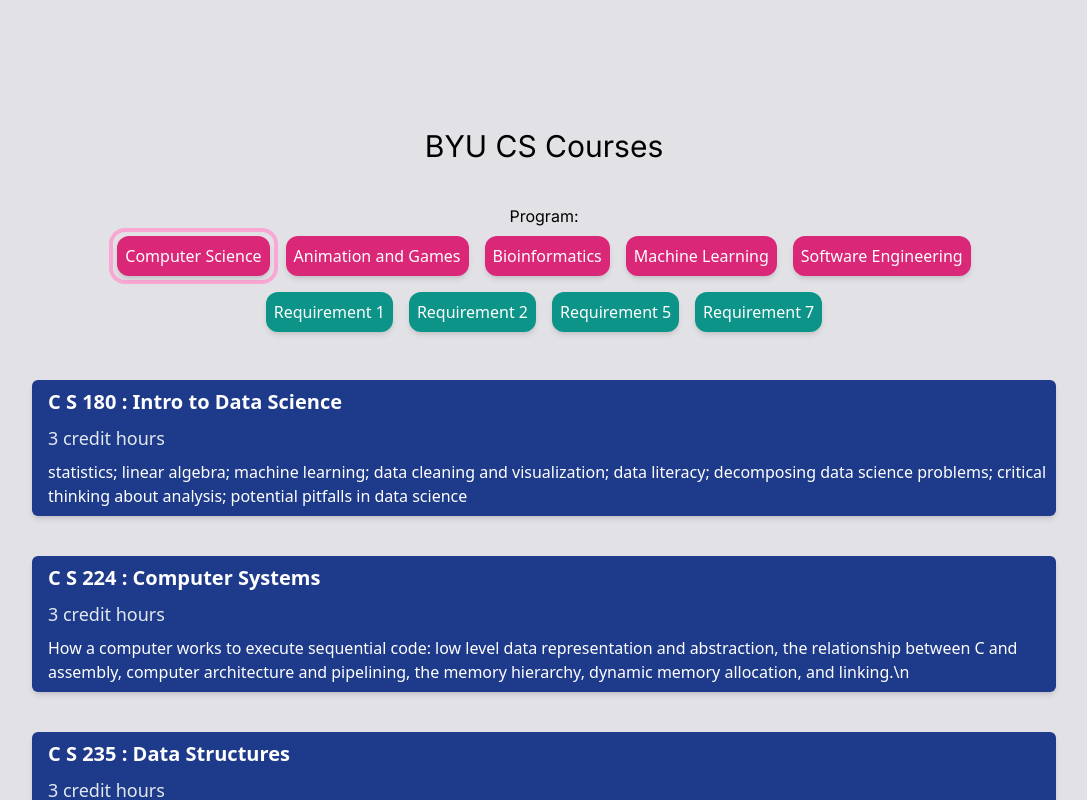
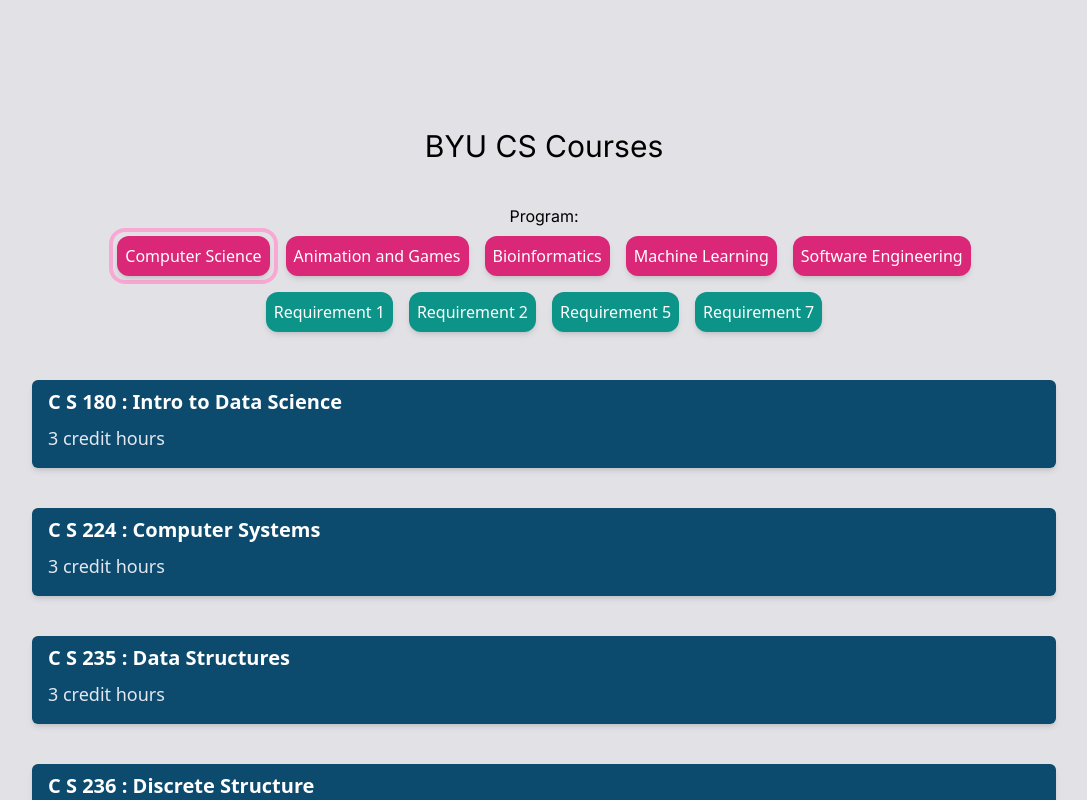
Before and after one commit to AlisonRampton/cs-classes-cards, a Next.js app: page / in a window 1280 px wide. Both pictures are taken after a click on the button "Computer Science". Shown: the top 800 px of the page, without its empty margins (96-1183 px from the left). Built offline with nearby package versions, Linux system fonts and the light colour scheme.

Commit message:
Added style elements, including expanding cards

```diff
--- a/app/class_card.tsx
+++ b/app/class_card.tsx
@@ -3,9 +3,10 @@ import { type Class } from "./definitions";
 export default function ClassCard({ classObj }: { classObj: Class }) {
   return (
     <div
-      className="w-full mt-10 h-auto bg-blue-900
-      hover:bg-blue-950 rounded-md shadow-md hover:shadow-lg
-      transition-all flex-col"
+      className="w-full mt-10 h-auto bg-sky-900
+      hover:bg-sky-800 focus:bg-sky-700 rounded-md shadow-md hover:shadow-lg
+      transition-all duration-1000 ease-in-out flex-col group"
+      tabIndex={-2}
     >
       <h1 className="text-left text-white text-xl font-semibold font-sans pl-4 pt-2 pr-2">
         {classObj.code} : {classObj.name}
@@ -14,7 +15,7 @@ export default function ClassCard({ classObj }: { classObj: Class }) {
         {classObj.credits.creditHours.value} credit hours
       </h2>
       {classObj.description ? (
-        <p className="text-left text-white font-sans pl-4 p-2">
+        <p className="transition-all delay-0 duration-0 group-hover:delay-75 group-hover:duration-200 group-focus:delay-75 group-focus:duration-200 ease-in-out h-0 opacity-0 group-hover:opacity-100 group-hover:h-auto group-focus:opacity-100 group-focus:h-auto text-left text-white font-sans pl-4 p-2">
           {classObj.description}
         </p>
       ) : (
--- a/app/display_classes.tsx
+++ b/app/display_classes.tsx
@@ -110,7 +110,7 @@ const TabbedClasses: React.FC = () => {
     <div className="flex flex-col items-center justify-between p-8">
       <h5 className="text-3xl pb-10">BYU CS Courses</h5>
       <span>Program:</span>
-      <div className="tabs flex flex-wrap justify-center items-stretch">
+      <div className="tabs flex flex-wrap justify-center">
         {emphases.map((emphasis, index) => (
           <button
             key={index}
@@ -125,7 +125,7 @@ const TabbedClasses: React.FC = () => {
           </button>
         ))}
       </div>
-      <div className="subtabs">
+      <div className="subtabs flex flex-wrap justify-center">
         {subcategories.map((subcategory, index) => (
           <button
             key={index}
```
